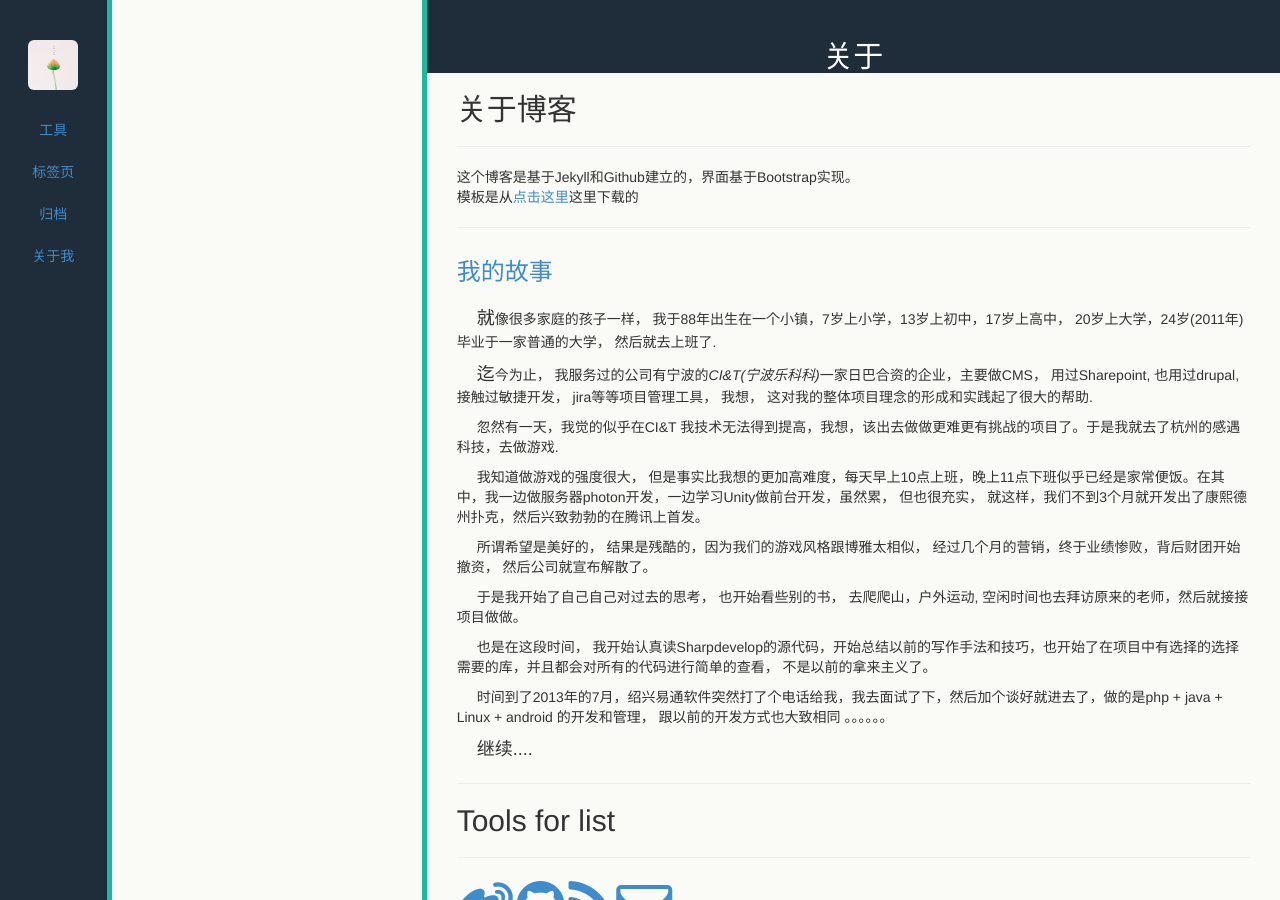
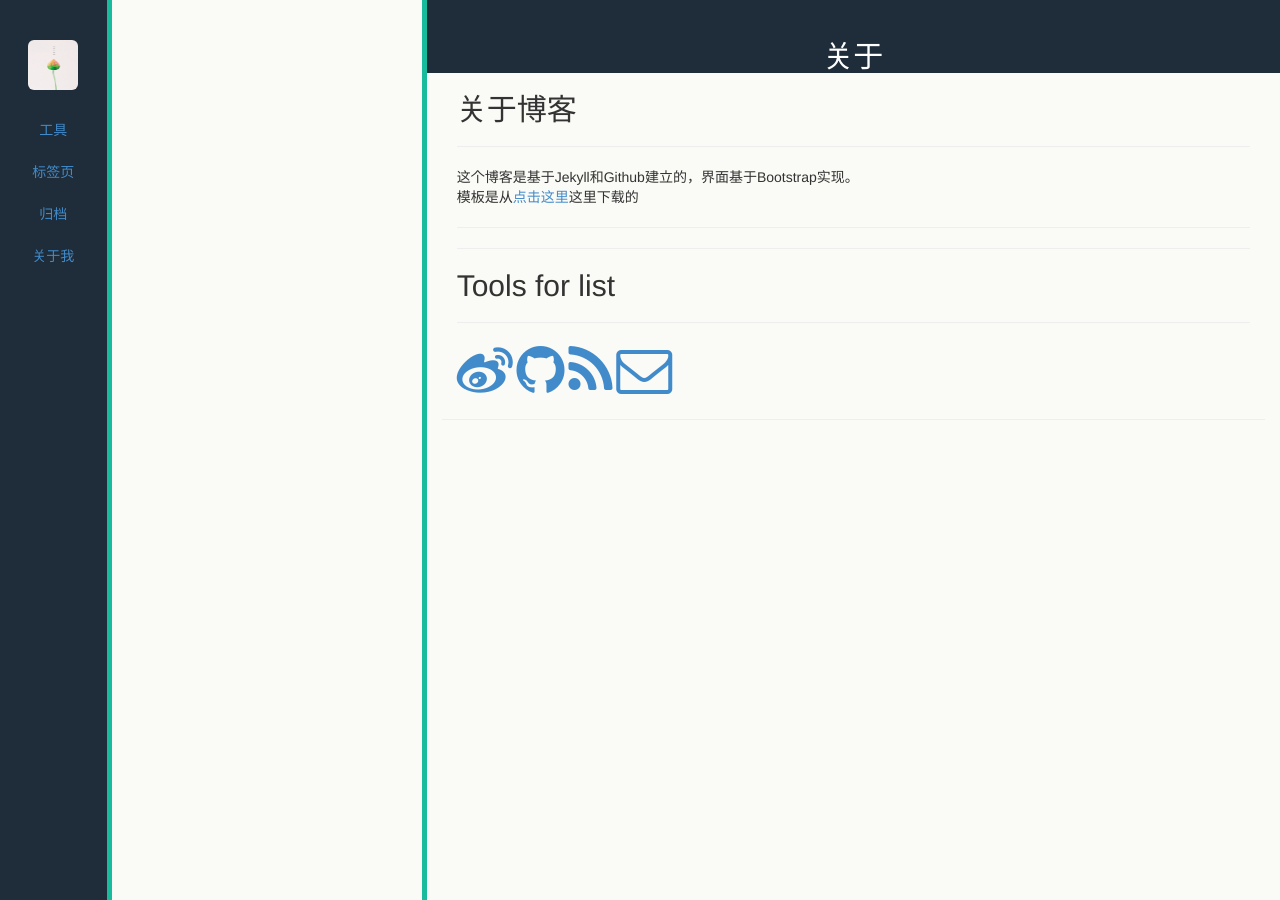
Before and after one commit to lihuaib/lihuaib.github.com, a Jekyll site: the page built from pages/about.html, in a window 1280 px wide. Built offline with Jekyll 4.4.1, drawn with Linux system fonts in a browser that asks for light colours; Markdown is read by kramdown in place of the engine named in the settings; comment, search, counter and statistics services are not loaded.

```diff
--- a/pages/about.html
+++ b/pages/about.html
@@ -9,19 +9,6 @@ title: 关于
 <br>
 模板是从<a href="https://github.com/suyan/suyan.github.io">点击这里</a>这里下载的
 <hr>
-
-<h3><a href="http://github.com/lihuaib" target="_blank">
-  我的故事</a>
-</h3>
-<p><span style="margin-left:20px;font-size:18px">就</span>像很多家庭的孩子一样， 我于88年出生在一个小镇，7岁上小学，13岁上初中，17岁上高中， 20岁上大学，24岁(2011年)毕业于一家普通的大学， 然后就去上班了.</p>
-<p><span style="margin-left:20px;font-size:18px;">迄</span>今为止， 我服务过的公司有宁波的<i>CI&T(宁波乐科科)</i>一家日巴合资的企业，主要做CMS， 用过Sharepoint, 也用过drupal, 接触过敏捷开发， jira等等项目管理工具， 我想， 这对我的整体项目理念的形成和实践起了很大的帮助.</p>
-<p><span style="margin-left:20px"/>忽然有一天，我觉的似乎在CI&T 我技术无法得到提高，我想，该出去做做更难更有挑战的项目了。于是我就去了杭州的感遇科技，去做游戏.</p>
-<p><span style="margin-left:20px">我知道做游戏的强度很大， 但是事实比我想的更加高难度，每天早上10点上班，晚上11点下班似乎已经是家常便饭。在其中，我一边做服务器photon开发，一边学习Unity做前台开发，虽然累， 但也很充实， 就这样，我们不到3个月就开发出了康熙德州扑克，然后兴致勃勃的在腾讯上首发。 </p>
-<p><span style="margin-left:20px">所谓希望是美好的， 结果是残酷的，因为我们的游戏风格跟博雅太相似， 经过几个月的营销，终于业绩惨败，背后财团开始撤资， 然后公司就宣布解散了。</p>
-<p><span style="margin-left:20px">于是我开始了自己自己对过去的思考， 也开始看些别的书， 去爬爬山，户外运动, 空闲时间也去拜访原来的老师，然后就接接项目做做。</p>
-<p><span style="margin-left:20px">也是在这段时间， 我开始认真读Sharpdevelop的源代码，开始总结以前的写作手法和技巧，也开始了在项目中有选择的选择需要的库，并且都会对所有的代码进行简单的查看， 不是以前的拿来主义了。</p>
-<p><span style="margin-left:20px">时间到了2013年的7月，绍兴易通软件突然打了个电话给我，我去面试了下，然后加个谈好就进去了，做的是php + java + Linux + android 的开发和管理， 跟以前的开发方式也大致相同 。。。。。。</p>
-<p><span style="margin-left:20px;font-size:18px;">继续....</span?</p>
 <hr>
 <h2>Tools for list</h2>
 <p> </p>
```
Also changed, not shown: _posts/tools/2013-10-27-Linux_command.md (+11 -0 lines).
